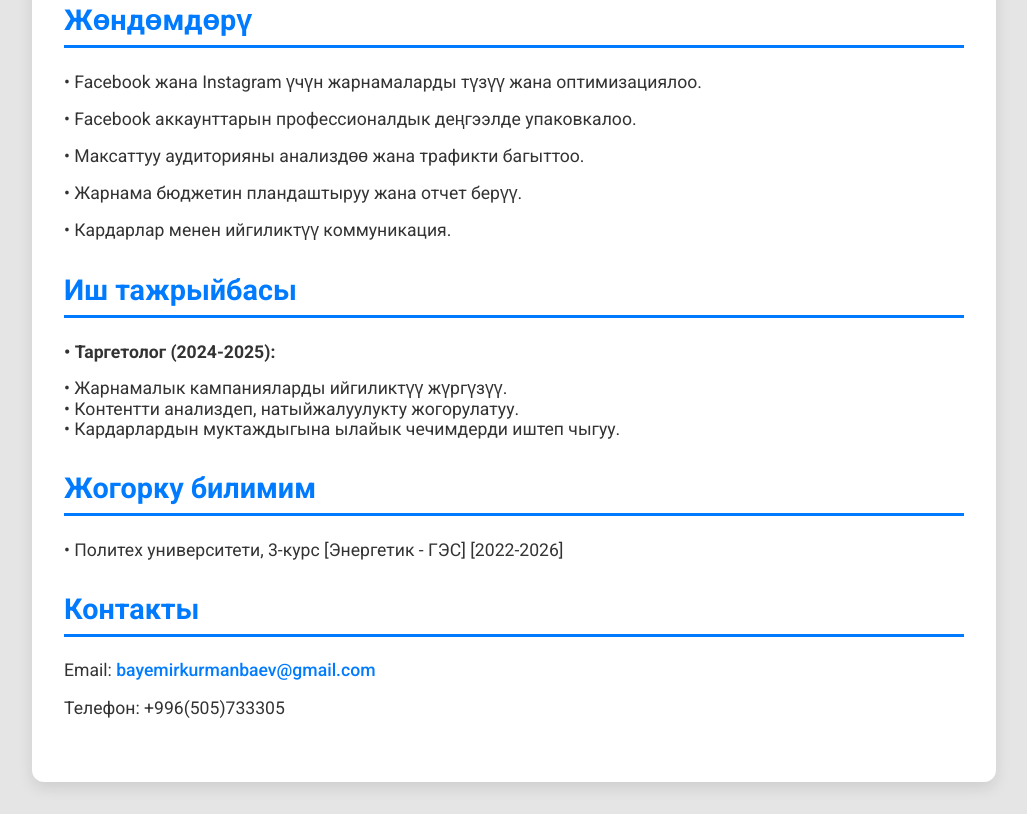
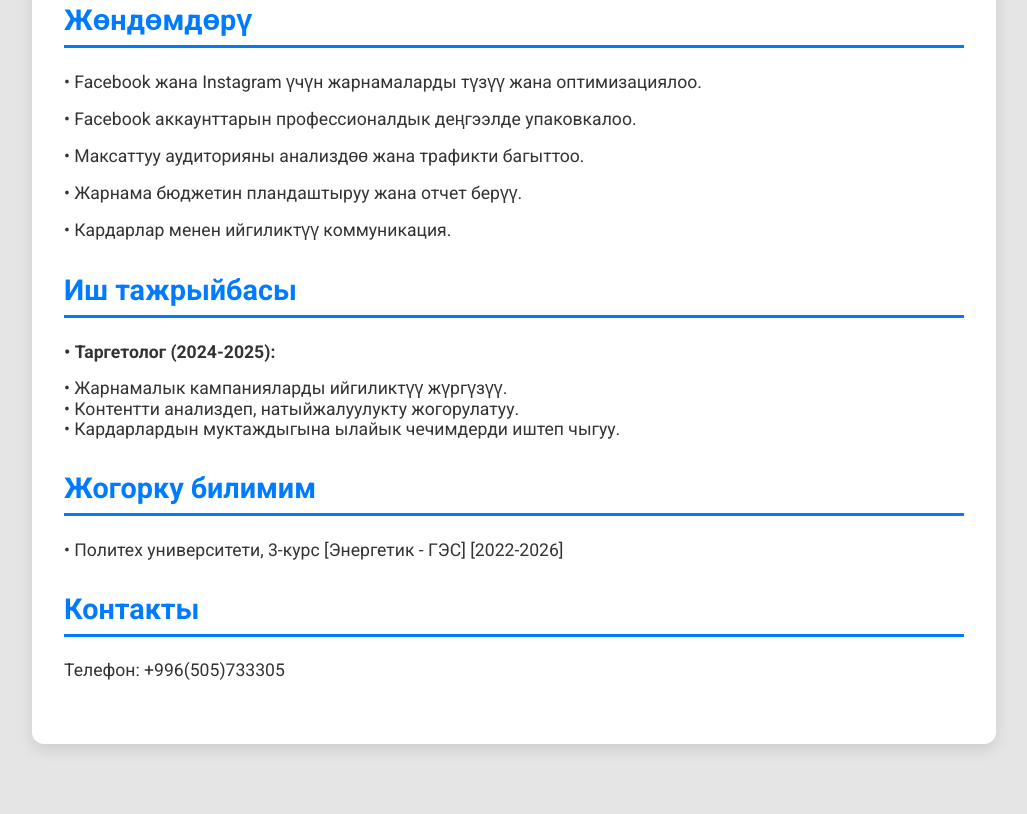
Before and after one commit to beka0070is/------, a plain HTML site: page index.html in a window 1280 px wide. Shown: the part 655-1469 px from the top of the page, without its empty margins (126-1153 px from the left). After the commit the page ends 1431 px from the top, so only its background shows below. Drawn offline with Linux system fonts and the light colour scheme.

Commit message:
https://github.com/beka0070is/------.git

```diff
--- a/index.html
+++ b/index.html
@@ -262,7 +262,7 @@
 
         <div class="section contact-info">
             <h2>Контакты</h2>
-            <p>Email: <a href="mailto:bayemirkurmanbaev@gmail.com">bayemirkurmanbaev@gmail.com</a></p>
+            <!-- <p>Email: <a href="mailto:bayemirkurmanbaev@gmail.com">bayemirkurmanbaev@gmail.com</a></p> -->
             <p>Телефон: +996(505)733305</p>
             <!-- <p>LinkedIn: <a href="https://linkedin.com/in/yourprofile" target="_blank">linkedin.com/in/yourprofile</a></p> -->
         </div>
```
